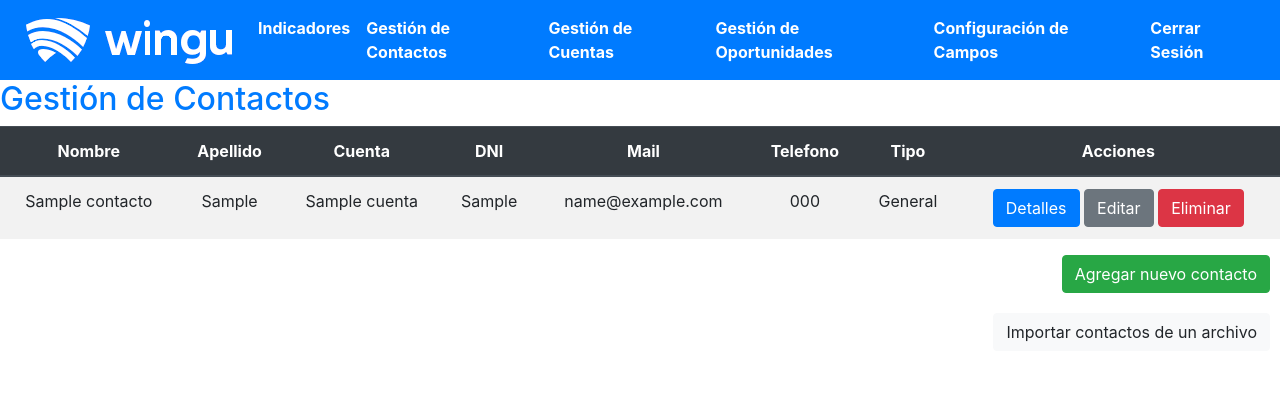
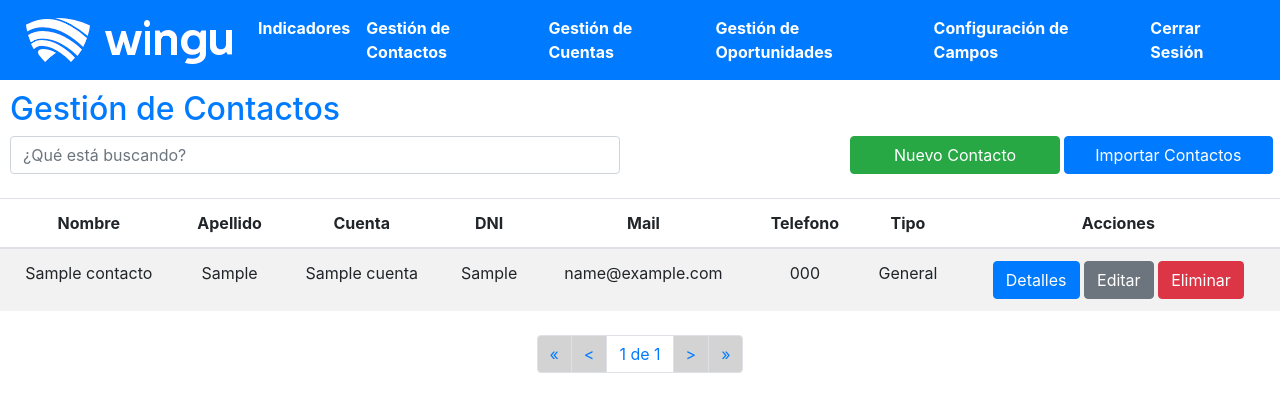
Before and after one commit to Winguweb/mi_primera_bd, a Django app: page /contactos/ in a window 1280 px wide. Shown: the top 412 px of the page. Run offline with Django 3.2, Linux system fonts and the light colour scheme; a user stored in the database is signed in; tables that the repository leaves empty hold one stand-in row (values such as "Sample post"); some libraries are stand-ins or nearby versions.

Commit message:
Paginado en pantalla de Contactos

```diff
--- a/primerabdd/primerabdd/crm/templates/crm/contactos_lista.html
+++ b/primerabdd/primerabdd/crm/templates/crm/contactos_lista.html
@@ -2,15 +2,50 @@
 
 {% block body %}
 	<style type="text/css">
+		  html, body {
+	      	max-width: 100%;
+	      	overflow-x: hidden;
+		  }
 		.tdCenter {
 			text-align: center;
 		}
+
+		.col-lg-2 a {
+			width: 100%;
+		}
+
+		.nav{
+		    list-style:none;
+		    margin:0;
+		    padding:0;
+		    text-align:center;
+		}
+		.nav li{
+		    display:inline;
+		}
+		.nav a{
+		    display:inline-block;
+		    padding:10px;
+		}
 	</style>
 
-	<h2>Gestión de Contactos</h2>
+	<h2 style="margin-top: 10px; padding-left: 10px;">Gestión de Contactos</h2>
+
+	<div class="row" style="padding-right: 20px; padding-left: 10px;">
+		<div class="form-group mb-4 col-lg-6">
+			<input id="filtroBusqueda" placeholder="¿Qué está buscando?" class="form-control form-control-underlined">
+		</div>
+		<div class="col-lg-2"></div>
+		<div class="col-lg-2" style="padding-left: 2px; padding-right: 2px;">
+			<a class="btn btn-success pull-right" href="{% url "crear_contacto"  %}">Nuevo Contacto</a>
+		</div>
+		<div class="col-lg-2" style="padding-left: 2px; padding-right: 2px;">
+			<a class="btn btn-primary pull-right" href="{% url "ver_importador"  %}">Importar Contactos</a>
+		</div>
+	</div>
 
 	<table class="table table-striped table-hover ">
-		<thead class="thead-dark">
+		<thead>
 			<tr>
 				<th class="tdCenter">Nombre</th>
 				<th class="tdCenter">Apellido</th>
@@ -54,14 +89,65 @@
 		</tbody>
 	</table>
 
-	<div class="text-right" style="margin-right: 10px;">
-		<a class="btn btn-success pull-right" href="{% url "crear_contacto"  %}">Agregar nuevo contacto</a>
-	</div>
-	<div class="text-right" style="margin-right: 10px; margin-top: 20px">
-		<a class="btn btn-light pull-right" href="{% url "ver_importador"  %}">Importar contactos de un archivo</a>
-	</div>
-
-
-
+	<!-- Paginado -->
+	<div style="background-color: white;" class="navbar navbar-expand-sm" aria-label="Page navigation example">
+	  <ul class="navbar-nav mx-auto">
+	  	{% if genericos.has_previous %}
+	    <li class="page-item">
+	      <a class="page-link" href="?page=1" aria-label="Previous">
+	        <span aria-hidden="true">&laquo;</span>
+	        <span class="sr-only">Previous</span>
+	      </a>
+	    </li>
+	    <li class="page-item">
+	      <a class="page-link" href="?page={{ genericos.previous_page_number }}" aria-label="Previous">
+	        <span aria-hidden="true">&lt;</span>
+	        <span class="sr-only">Previous</span>
+	      </a>
+	    </li>
+	    {% else %}
+	    <li class="page-item">
+	      <a style="pointer-events: none; background-color: LightGray;" class="page-link" href="#" aria-label="Previous">
+	        <span aria-hidden="true">&laquo;</span>
+	        <span class="sr-only">Previous</span>
+	      </a>
+	    </li>
+	    <li class="page-item">
+	      <a style="pointer-events: none; background-color: LightGray;" class="page-link" href="#" aria-label="Previous">
+	        <span aria-hidden="true">&lt;</span>
+	        <span class="sr-only">Previous</span>
+	      </a>
+	    </li>
+	    {% endif %}
+	    <li class="page-item"><a style="pointer-events: none;" class="page-link" href="#">{{ genericos.number }} de {{ genericos.paginator.num_pages }}</a></li>
+	    {% if genericos.has_next %}
+	    <li class="page-item">
+	      <a class="page-link" href="?page={{ genericos.next_page_number }}" aria-label="Next">
+	        <span aria-hidden="true">&gt;</span>
+	        <span class="sr-only">Next</span>
+	      </a>
+	    </li>
+	    <li class="page-item">
+	      <a class="page-link" href="?page={{ genericos.paginator.num_pages }}" aria-label="Next">
+	        <span aria-hidden="true">&raquo;</span>
+	        <span class="sr-only">Next</span>
+	      </a>
+	    </li>
+	    {% else %}
+	    <li class="page-item">
+	      <a style="pointer-events: none; background-color: LightGray;" class="page-link" href="#" aria-label="Next">
+	        <span aria-hidden="true">&gt;</span>
+	        <span class="sr-only">Next</span>
+	      </a>
+	    </li>
+	    <li class="page-item">
+	      <a style="pointer-events: none; background-color: LightGray;" class="page-link" href="#" aria-label="Next">
+	        <span aria-hidden="true">&raquo;</span>
+	        <span class="sr-only">Next</span>
+	      </a>
+	    </li>
+	    {% endif %}
+	  </ul>
+	</nav>
 
 {% endblock %}
--- a/primerabdd/primerabdd/crm/views.py
+++ b/primerabdd/primerabdd/crm/views.py
@@ -11,6 +11,7 @@ from django.http import HttpResponse, HttpResponseRedirect
 from django.urls import reverse
 from django.contrib import messages
 from django_select2.forms import Select2Widget
+from django.core.paginator import Paginator
 
 CSV_CUENTA_INDEX = 0
 CSV_NOMBRE_INDEX = 1
@@ -51,7 +52,11 @@ class ContactosPorNivel(TemplateView):
         listado_contactos = Contacto.objects.filter(cuenta__organizacion__usuario=user).values_list('id', flat=True)
 
         context = super(ContactosPorNivel, self).get_context_data(**kwargs)
-        context['genericos'] = Contacto.objects.filter(id__in=listado_contactos)
+        listado_contactos = Contacto.objects.filter(id__in=listado_contactos)
+        paginator = Paginator(listado_contactos,10)
+        page = self.request.GET.get('page')
+        listado_contactos_paginado = paginator.get_page(page)
+        context['genericos'] = listado_contactos_paginado
 
         return context
 
```
